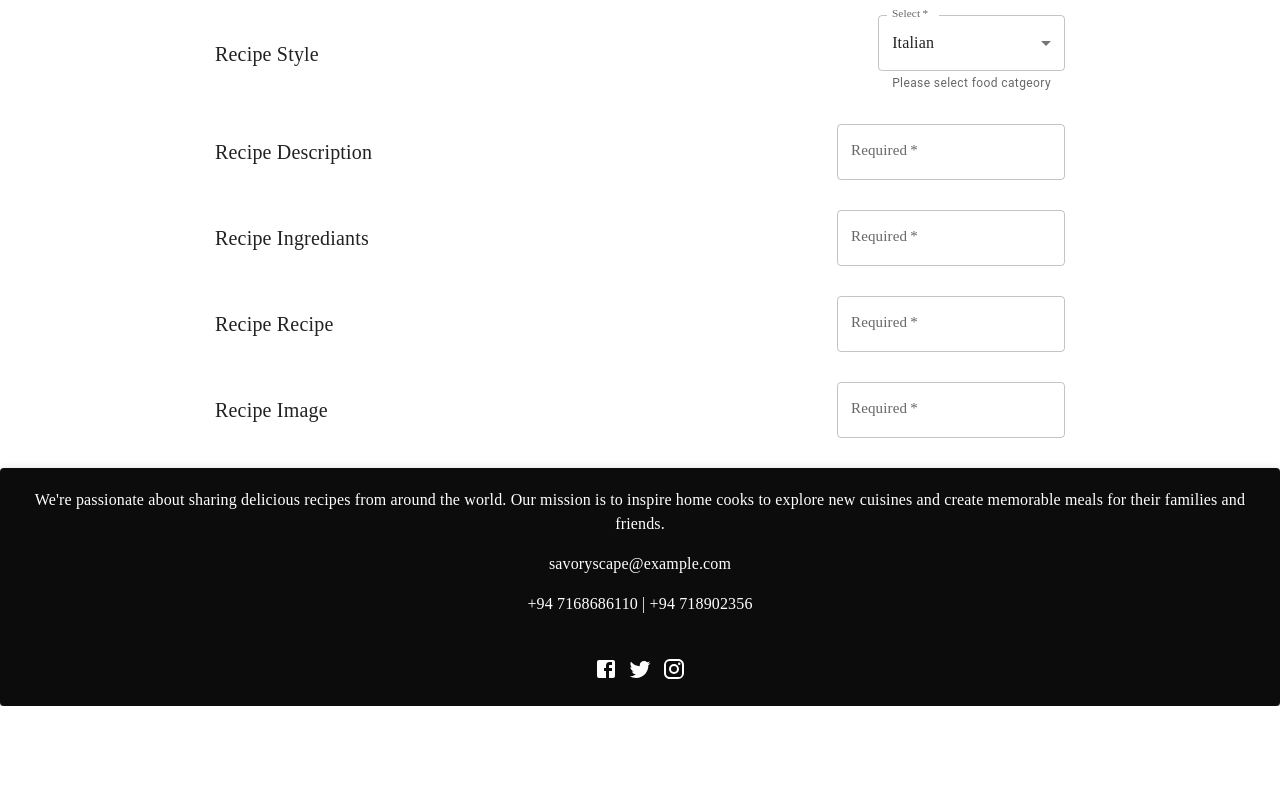
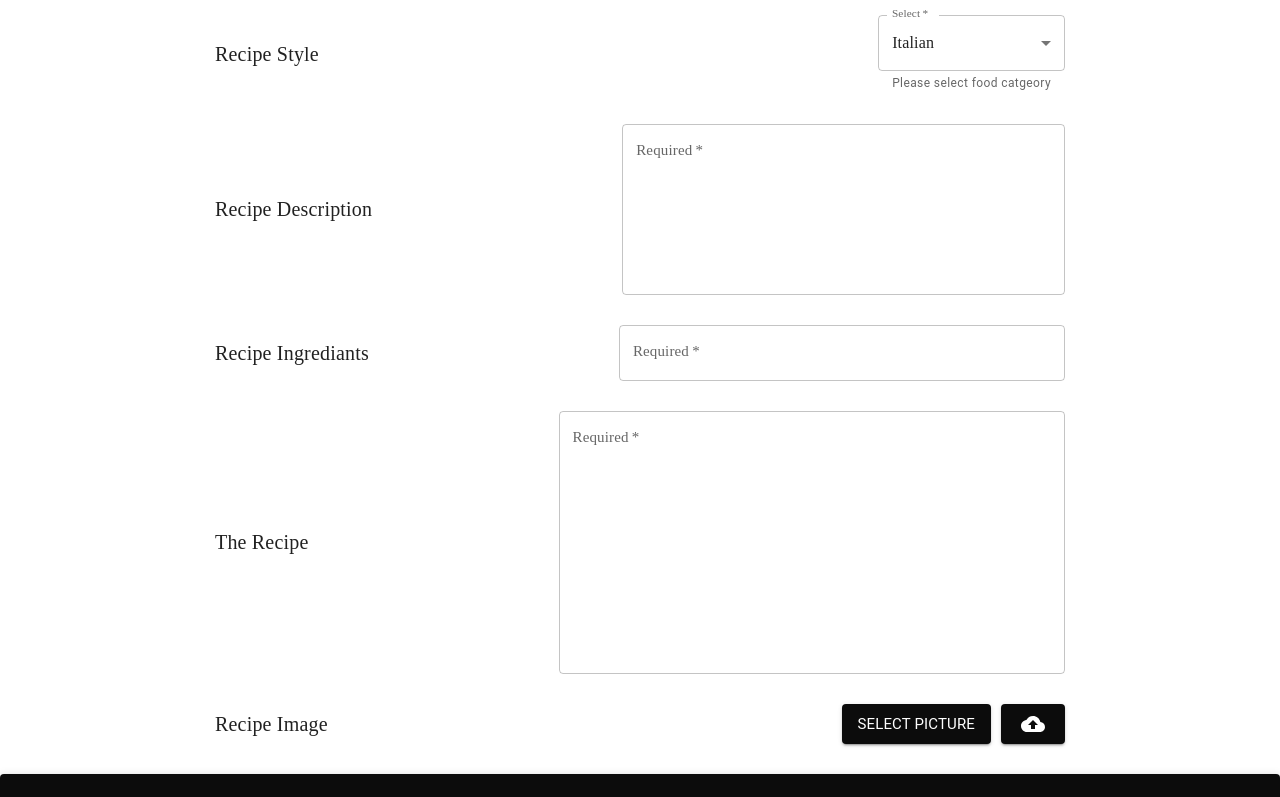
Before and after one commit to ChamikaRohan/SavoryScape, a React (Vite) app in the folder client/: page /createrecipe in a window 1280 px wide. Shown: the part 380-1177 px from the top of the page. Before the commit the page ends 1086 px from the top, so only its background shows below. Built offline with nearby package versions, Linux system fonts and the light colour scheme.

Commit message:
Created all the form input fields with proper styles

```diff
--- a/client/src/components/Hero.jsx
+++ b/client/src/components/Hero.jsx
@@ -25,7 +25,7 @@ export default function CarouselWithText() {
                 1000,
                 'Discover the joy of cooking with us',
                 1000,]}
-                wrapper="span" speed={50} style={{ fontSize: '2em', display: 'inline-block' }} repeat={Infinity}/>
+                wrapper="span" speed={50} style={{ fontSize: '1em', display: 'inline-block',fontFamily: "Poppins Regular" }} repeat={Infinity}/>
             </Typography>
 
             {/* Carousel */}
--- a/client/src/pages/FormPage.jsx
+++ b/client/src/pages/FormPage.jsx
@@ -1,13 +1,25 @@
 import * as React from 'react';
 import Box from '@mui/material/Box';
 import TextField from '@mui/material/TextField';
-import { Typography } from '@mui/material';
+import { Typography, Button, styled } from '@mui/material';
 import { ThemeProvider } from '@emotion/react';
 import Theme from '../utils/Theme.js';
 import Navbar from "../components/Navbar.jsx"
 import Footer from '../components/Footer.jsx';
 import SolidSpace from '../components/SolidSpace.jsx';
+import CloudUploadIcon from '@mui/icons-material/CloudUpload';
 
+const VisuallyHiddenInput = styled('input')({
+  clip: 'rect(0 0 0 0)',
+  clipPath: 'inset(50%)',
+  height: 1,
+  overflow: 'hidden',
+  position: 'absolute',
+  bottom: 0,
+  left: 0,
+  whiteSpace: 'nowrap',
+  width: 1,
+});
 
 export default function FormPage() {
 
@@ -48,13 +60,13 @@ export default function FormPage() {
         </div>
 
         <div style={{ marginBottom: "30px" ,width: "100%" ,display:"flex", flexDirection: "row", alignItems: "center", justifyContent: "space-between" }}>
-          <Typography sx={{ fontSize: {xs: "15px", sm: "18px", md:"20px"} ,fontFamily: "Poppins Regular" }}>Recipe Name</Typography>
-          <TextField required id="outlined-required" label="Required" inputProps={{ sx: {fontFamily: "Poppins Regular",fontSize: { xs: '12px', sm: '15px', md: '16px' }} }} InputLabelProps={{ sx: {fontFamily: "Poppins Regular", fontSize: { xs: '15px', sm: '15px', md: '15px' }}  }} />
+          <Typography sx={{whiteSpace: "nowrap" , marginRight: { xs: "110px", sm : "180px", md: "250px" } ,fontSize: {xs: "15px", sm: "18px", md:"20px"} ,fontFamily: "Poppins Regular" }}>Recipe Name</Typography>
+          <TextField fullWidth  required id="outlined-required" label="Required" inputProps={{ sx: {fontFamily: "Poppins Regular",fontSize: { xs: '12px', sm: '15px', md: '16px' }} }} InputLabelProps={{ sx: {fontFamily: "Poppins Regular", fontSize: { xs: '15px', sm: '15px', md: '15px' }}  }} />
         </div>
 
         <div style={{ marginBottom: "30px" ,width: "100%" ,display:"flex", flexDirection: "row", alignItems: "center", justifyContent: "space-between" }}>
           <Typography sx={{ fontSize: {xs: "15px", sm: "18px", md:"20px"} ,fontFamily: "Poppins Regular" }}>Recipe Category</Typography>
-          <TextField select SelectProps={{native: true}} required id="outlined-select-required" label="Select" helperText="Please select food catgeory" inputProps={{ sx: {fontFamily: "Poppins Regular",fontSize: { xs: '12px', sm: '15px', md: '16px' }} }} InputLabelProps={{ sx: {fontFamily: "Poppins Regular", fontSize: { xs: '15px', sm: '15px', md: '15px' }}  }} >
+          <TextField  select SelectProps={{native: true}} required id="outlined-select-required" label="Select" helperText="Please select food catgeory" inputProps={{ sx: {fontFamily: "Poppins Regular",fontSize: { xs: '12px', sm: '15px', md: '16px' }} }} InputLabelProps={{ sx: {fontFamily: "Poppins Regular", fontSize: { xs: '15px', sm: '15px', md: '15px' }}  }} >
           {categoryNames.map((option) => (
             <option key={option} value={option}>
               {option}
@@ -75,23 +87,30 @@ export default function FormPage() {
         </div>
 
         <div style={{ marginBottom: "30px" ,width: "100%" ,display:"flex", flexDirection: "row", alignItems: "center", justifyContent: "space-between" }}>
-          <Typography sx={{ fontSize: {xs: "15px", sm: "18px", md:"20px"} ,fontFamily: "Poppins Regular" }}>Recipe Description</Typography>
-          <TextField required id="outlined-required" label="Required" inputProps={{ sx: {fontFamily: "Poppins Regular",fontSize: { xs: '12px', sm: '15px', md: '16px' }} }} InputLabelProps={{ sx: {fontFamily: "Poppins Regular", fontSize: { xs: '15px', sm: '15px', md: '15px' }}  }} />
+          <Typography sx={{ whiteSpace: "nowrap" , marginRight: { xs: "110px", sm : "180px", md: "250px" } ,fontSize: {xs: "15px", sm: "18px", md:"20px"} ,fontFamily: "Poppins Regular" }}>Recipe Description</Typography>
+          <TextField fullWidth multiline rows={6} required id="outlined-required" label="Required" inputProps={{ sx: {fontFamily: "Poppins Regular",fontSize: { xs: '12px', sm: '15px', md: '16px' }} }} InputLabelProps={{ sx: {fontFamily: "Poppins Regular", fontSize: { xs: '15px', sm: '15px', md: '15px' }}  }} />
         </div>
 
         <div style={{ marginBottom: "30px" ,width: "100%" ,display:"flex", flexDirection: "row", alignItems: "center", justifyContent: "space-between" }}>
-          <Typography sx={{ fontSize: {xs: "15px", sm: "18px", md:"20px"} ,fontFamily: "Poppins Regular" }}>Recipe Ingrediants</Typography>
-          <TextField required id="outlined-required" label="Required" inputProps={{ sx: {fontFamily: "Poppins Regular",fontSize: { xs: '12px', sm: '15px', md: '16px' }} }} InputLabelProps={{ sx: {fontFamily: "Poppins Regular", fontSize: { xs: '15px', sm: '15px', md: '15px' }}  }} />
+          <Typography sx={{ whiteSpace: "nowrap" , marginRight: { xs: "110px", sm : "180px", md: "250px" } ,fontSize: {xs: "15px", sm: "18px", md:"20px"} ,fontFamily: "Poppins Regular" }}>Recipe Ingrediants</Typography>
+          <TextField fullWidth multiline required id="outlined-required" label="Required" inputProps={{ sx: {fontFamily: "Poppins Regular",fontSize: { xs: '12px', sm: '15px', md: '16px' }} }} InputLabelProps={{ sx: {fontFamily: "Poppins Regular", fontSize: { xs: '15px', sm: '15px', md: '15px' }}  }} />
         </div>
 
         <div style={{ marginBottom: "30px" ,width: "100%" ,display:"flex", flexDirection: "row", alignItems: "center", justifyContent: "space-between" }}>
-          <Typography sx={{ fontSize: {xs: "15px", sm: "18px", md:"20px"} ,fontFamily: "Poppins Regular" }}>Recipe Recipe</Typography>
-          <TextField required id="outlined-required" label="Required" inputProps={{ sx: {fontFamily: "Poppins Regular",fontSize: { xs: '12px', sm: '15px', md: '16px' }} }} InputLabelProps={{ sx: {fontFamily: "Poppins Regular", fontSize: { xs: '15px', sm: '15px', md: '15px' }}  }} />
+          <Typography sx={{ whiteSpace: "nowrap" , marginRight: { xs: "110px", sm : "180px", md: "250px" } ,fontSize: {xs: "15px", sm: "18px", md:"20px"} ,fontFamily: "Poppins Regular" }}>The Recipe</Typography>
+          <TextField fullWidth multiline rows={10} required id="outlined-required" label="Required" inputProps={{ sx: {fontFamily: "Poppins Regular",fontSize: { xs: '12px', sm: '15px', md: '16px' }} }} InputLabelProps={{ sx: {fontFamily: "Poppins Regular", fontSize: { xs: '15px', sm: '15px', md: '15px' }}  }} />
         </div>
 
         <div style={{ marginBottom: "30px" ,width: "100%" ,display:"flex", flexDirection: "row", alignItems: "center", justifyContent: "space-between" }}>
-          <Typography sx={{ fontSize: {xs: "15px", sm: "18px", md:"20px"} ,fontFamily: "Poppins Regular" }}>Recipe Image</Typography>
-          <TextField required id="outlined-required" label="Required" inputProps={{ sx: {fontFamily: "Poppins Regular",fontSize: { xs: '12px', sm: '15px', md: '16px' }} }} InputLabelProps={{ sx: {fontFamily: "Poppins Regular", fontSize: { xs: '15px', sm: '15px', md: '15px' }}  }} />
+          <Typography sx={{ whiteSpace: "nowrap" , marginRight: { xs: "110px", sm : "180px", md: "250px" } ,fontSize: {xs: "15px", sm: "18px", md:"20px"} ,fontFamily: "Poppins Regular" }}>Recipe Image</Typography>
+          <div style={{display: "flex", flexDirection: "row", justifyContent: "space-between"}}>
+            <Button style={{flexGrow: 1, marginRight: "10px"}}  component="label" variant="contained" tabIndex={-1}>
+                <Typography sx={{ fontSize: { xs: "12px", sm: "14px", md: "15px" } }} >
+                  Select picture
+                </Typography>
+              <VisuallyHiddenInput type="file" accept="image/*" /></Button>
+            <Button variant="contained" color="primary" size="large" type="submit" fullWidth style={{ maxWidth: "10px" }}><CloudUploadIcon /></Button>
+          </div>
         </div>
      </div>
     </div>
```
